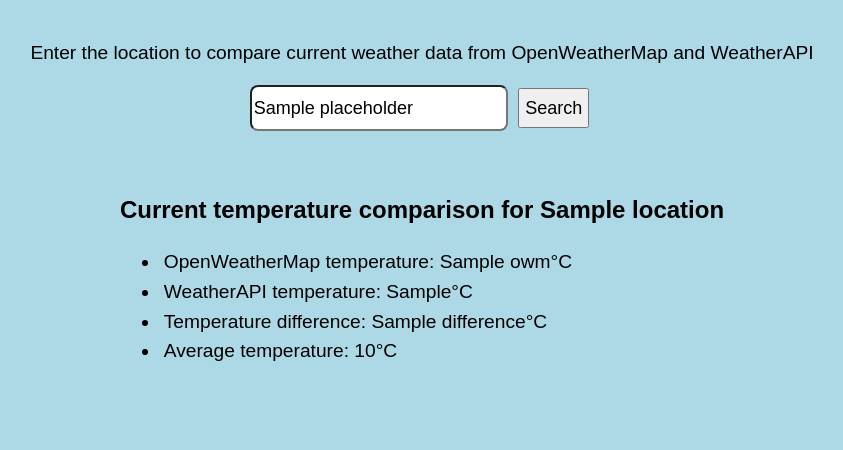
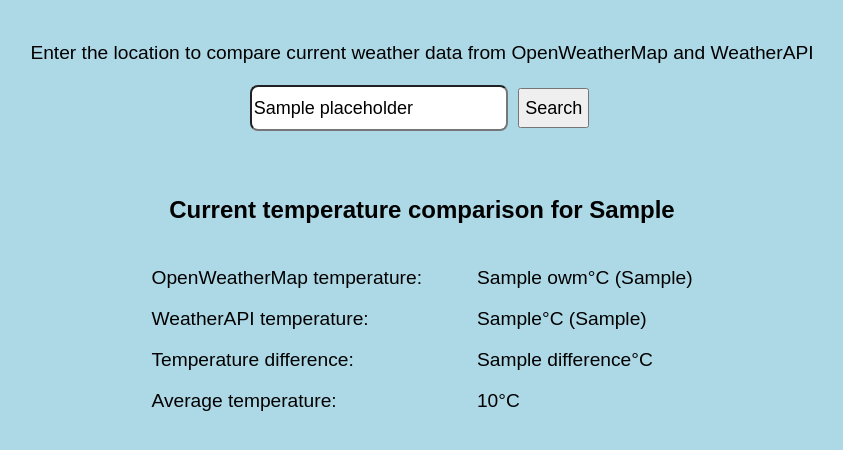
Before and after one commit to ltjaasks/CSE-Project, a Python web app: template templates/index.html in a window 1280 px wide. Shown: the part 151-601 px from the top of the page, without its empty margins (218-1061 px from the left). Run offline with Jinja, Linux system fonts and the light colour scheme; the template is opened without the code that fills it: most values are stand-ins (such as "Sample title", 1, 10 or a date in 2020).

Commit message:
made grid layout for weather info

```diff
--- a/static/styles.css
+++ b/static/styles.css
@@ -34,11 +34,36 @@ body {
   text-shadow: 1px 1px 1px black;
 }
 
-.weather p {
+/*.weather p {
   font-size: x-large;
   font-weight: bold;
 }
 
 .weather li {
   padding: 0.2em;
+}*/
+
+.weather-info {
+  display: grid;
+  grid-template-areas:
+    "desc info"
+    "desc info"
+    "desc info"
+    "desc info";
+  grid-template-columns: 1fr 1fr;
+  gap: 0;
 }
+
+.current-temp {
+  font-size: x-large;
+  font-weight: bold;
+}
+
+.weather-info > div.desc {
+  grid-area: desc;
+}
+
+.weather-info > div.info {
+  grid-area: info;
+  justify-self: end;
+}
--- a/templates/index.html
+++ b/templates/index.html
@@ -12,15 +12,21 @@
       <button class="submit" type="submit">Search</button>
     </form>
     <p class="error-message">{{ error_message }}</p>
-    {% if location %}
-    <div class="weather">
-      <p>Current temperature comparison for {{ location }}</p>
-      <ul class="weather-info">
-        <li>OpenWeatherMap temperature: {{ owm }}°C</li>
-        <li>WeatherAPI temperature: {{ wa }}°C</li>
-        <li>Temperature difference: {{ difference }}°C</li>
-        <li>Average temperature: {{ avg }}°C</li>
-      </ul>
+    {% if location_wa %}
+    <p class="current-temp">Current temperature comparison for {{ location_wa }}</p>
+    <div class="weather-info">
+      <div class="desc">
+        <p>OpenWeatherMap temperature:</p>
+        <p>WeatherAPI temperature:</p>
+        <p>Temperature difference:</p>
+        <p>Average temperature:</p>
+      </div>
+      <div class="info">
+        <p>{{ owm }}°C ({{ location_owm }})</p>
+        <p>{{ wa }}°C ({{ location_wa }})</p>
+        <p>{{ difference }}°C</p>
+        <p>{{ avg }}°C</p>
+      </div>
     </div>
     {% endif %}
   </body>
```
Also changed, not shown: app.py (+5 -2 lines).
